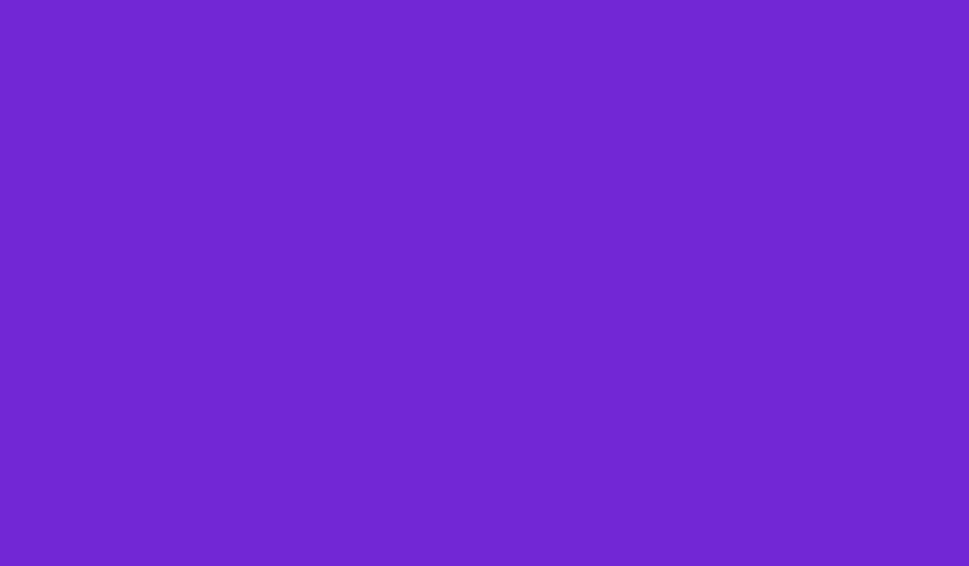
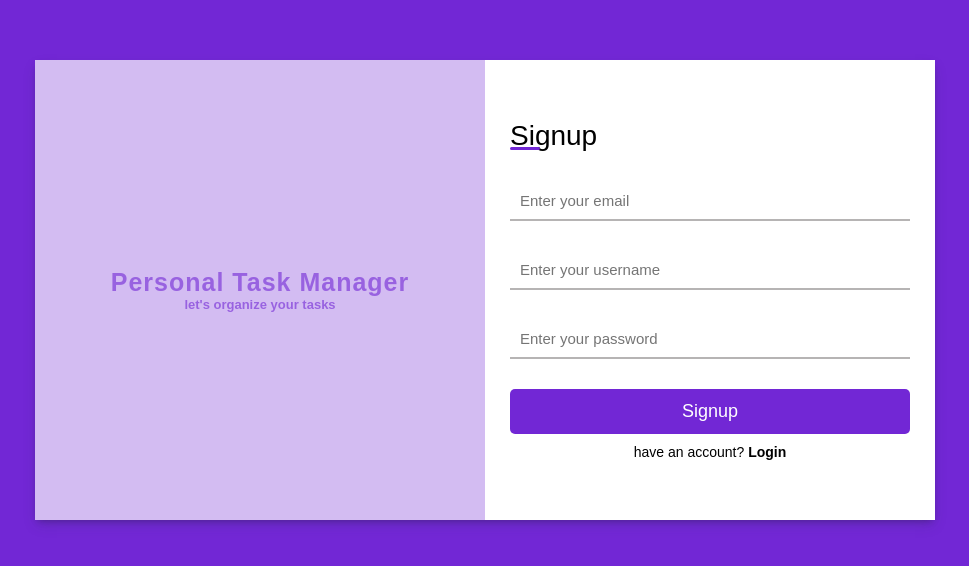
Before and after one commit to MaryamHmayed/personal-task-manager, a React (Create React App) app in the folder react-front/: page /register in a window 1280 px wide. Before the commit this address had no page. Shown: the part 110-676 px from the top of the page, without its empty margins (155-1124 px from the left). Built offline with nearby package versions, Linux system fonts and the light colour scheme.

Commit message:
adding signup and navigation between both

```diff
--- a/react-front/src/App.jsx
+++ b/react-front/src/App.jsx
@@ -4,6 +4,7 @@ import { BrowserRouter, Routes, Route } from "react-router-dom";
 
 
 import Login from "./pages/Login/index";
+import Register from "./pages/Register";
 
 
 
@@ -15,6 +16,7 @@ function App() {
       <BrowserRouter>
       <Routes>
         <Route path="/" element={<Login/>}/>
+        <Route path="/register" element={<Register/>}/>
 
 
 
--- a/react-front/src/pages/Login/index.css
+++ b/react-front/src/pages/Login/index.css
@@ -123,7 +123,10 @@ button{
   border-radius: 5px;
   font-size: 18px;
 }
-
+button:hover{
+    cursor: pointer;
+    background-color: rgb(82, 57, 82);
+}
 button+p{
   text-align: center;
   padding-top: 10px;
--- a/react-front/src/pages/Login/index.js
+++ /dev/null
@@ -1,52 +0,0 @@
-import React from "react";
-
-import "./index.css";
-const Login = ()=>{
-
-
-
-
-
-
-
-
-
-
-
-    return (
-    <>
-      <div className="card">
-    <div className="form">
-      <h3>Login</h3>
-      <div className="input-field">
-
-          <input type="text" placeholder="Enter your username"/>
-      </div>
-      <div className="input-field">
-        <input type="password" placeholder="Enter your password"/>
-    </div>
-    <button>Login</button>
-    <p>Don't have an account? <span className="sign-up">Sign up</span> </p>
-    </div>
-    <div className="image">
-      <div className="overlay">
-        <h3>Personal Task Manager<br/>Ready?</h3>
-        <p>let's organize your tasks</p>
-      </div>
-    </div>
-  </div>
-
-
-
-
-
-
-
-
-    </>
-
-    )
-}
-
-
-export default Login;
--- /dev/null
+++ b/react-front/src/pages/Login/index.jsx
@@ -0,0 +1,47 @@
+import React from "react";
+import { useNavigate } from "react-router-dom";
+import "./index.css";
+
+
+const Login = ()=>{
+  const navigate = useNavigate();
+
+
+
+
+
+
+
+
+
+
+
+    return (
+    <>
+      <div className="card">
+        <div className="form">
+          <h3>Login</h3>
+          <div className="input-field">
+          <input type="text" placeholder="Enter your username"/>
+        </div>
+        <div className="input-field">
+          <input type="password" placeholder="Enter your password"/>
+        </div>
+        <button>Login</button>
+        <p>Don't have an account? <span className="sign-up" onClick={() => {navigate("/register")}}>Sign up</span> </p>
+        </div>
+        <div className="image">
+        <div className="overlay">
+        <h3>Personal Task Manager</h3>
+        <p>let's organize your tasks</p>
+      </div>
+    </div>
+  </div>
+
+    </>
+
+    )
+}
+
+
+export default Login;
--- a/react-front/src/pages/Register/index.jsx
+++ b/react-front/src/pages/Register/index.jsx
@@ -1,11 +1,51 @@
 import React from "react";
+import "../Login/index.css";
+import { useNavigate } from "react-router-dom";
+
+
+
+
+const Register = () => {
+    const navigate = useNavigate();
 
 
 
 
 
-const Register = () => {
-    return <h1>Register</h1>
+
+
+
+    return  (
+        <>
+          <div className="card">
+          <div className="image">
+            <div className="overlay">
+            <h3>Personal Task Manager</h3>
+            <p>let's organize your tasks</p>
+          </div>
+        </div>
+            <div className="form">
+              <h3>Signup</h3>
+              <div className="input-field">
+              <input type="text" placeholder="Enter your email"/>
+            </div>
+              <div className="input-field">
+              <input type="text" placeholder="Enter your username"/>
+            </div>
+            <div className="input-field">
+              <input type="password" placeholder="Enter your password"/>
+            </div>
+            <button>Signup</button>
+            <p> have an account? <span className="sign-up"
+            onClick={() => {navigate("/")}} >Login</span> </p>
+            </div>
+
+      </div>
+
+
+        </>
+
+        )
 }
 
 
```
